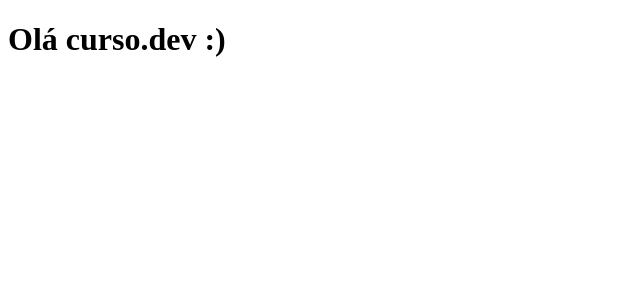
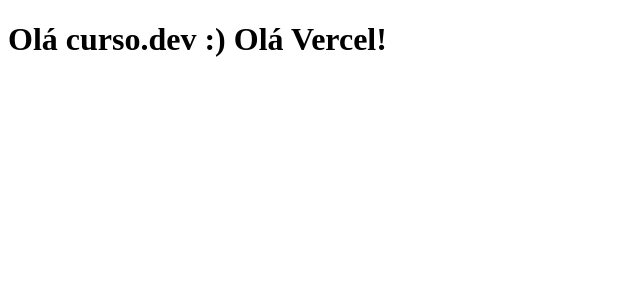
Before and after one commit to matheus-wallace/tabnews-clone, a Next.js app: page / in a window 1280 px wide. Shown: the top 300 px of the page, without its empty margins (0-640 px from the left). Built offline with nearby package versions, Linux system fonts and the light colour scheme.

Commit message:
feat: update of main title

```diff
--- a/pages/index.js
+++ b/pages/index.js
@@ -1,7 +1,7 @@
 import React from 'react';
 
 const Home = () => {
-  return <h1>Olá curso.dev :)</h1>;
+  return <h1>Olá curso.dev :) Olá Vercel!</h1>;
 };
 
 export default Home;
```
